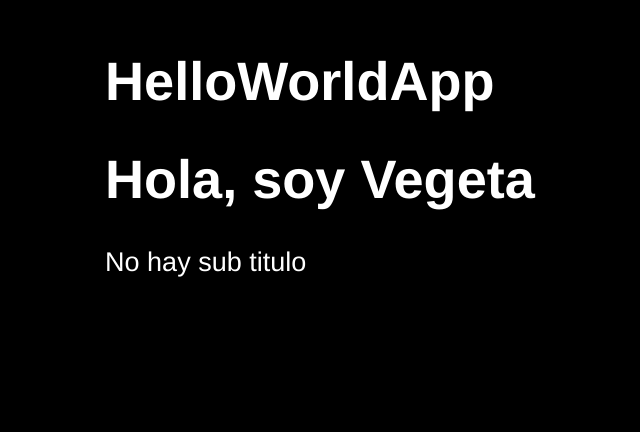
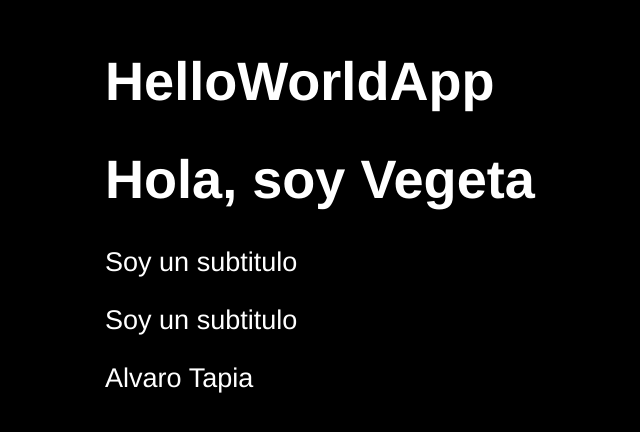
Before and after one commit to multinauta/03-counter-app-vite-fh-course, a React (Vite) app: page / in a window 1280 px wide. Shown: the part 134-566 px from the top of the page, without its empty margins (43-683 px from the left). Built offline with nearby package versions, Linux system fonts and the light colour scheme.

Commit message:
class 64

```diff
--- a/src/FirstApp.jsx
+++ b/src/FirstApp.jsx
@@ -1,12 +1,13 @@
 import PropTypes from 'prop-types';
 
 
-export const FirstApp = ({ title, subTitle }) => {
+export const FirstApp = ({ title, subTitle, name }) => {
 
 
     return (
         <>
-            <h1>{ title }</h1>
+            <h1 data-testid="test-title">{ title }</h1>
+            <p>{ subTitle }</p>
             <p>{ subTitle }</p>
             <p>{ name }</p>
         </>
@@ -22,6 +23,6 @@
 
 FirstApp.defaultProps = {
     name: 'Alvaro Tapia',
-    subTitle: 'No hay sub titulo',
+    subTitle: 'Soy un subtitulo',
 
 }
```
Also changed, not shown: 2 other files (tests, documents, lock files or other folders).
